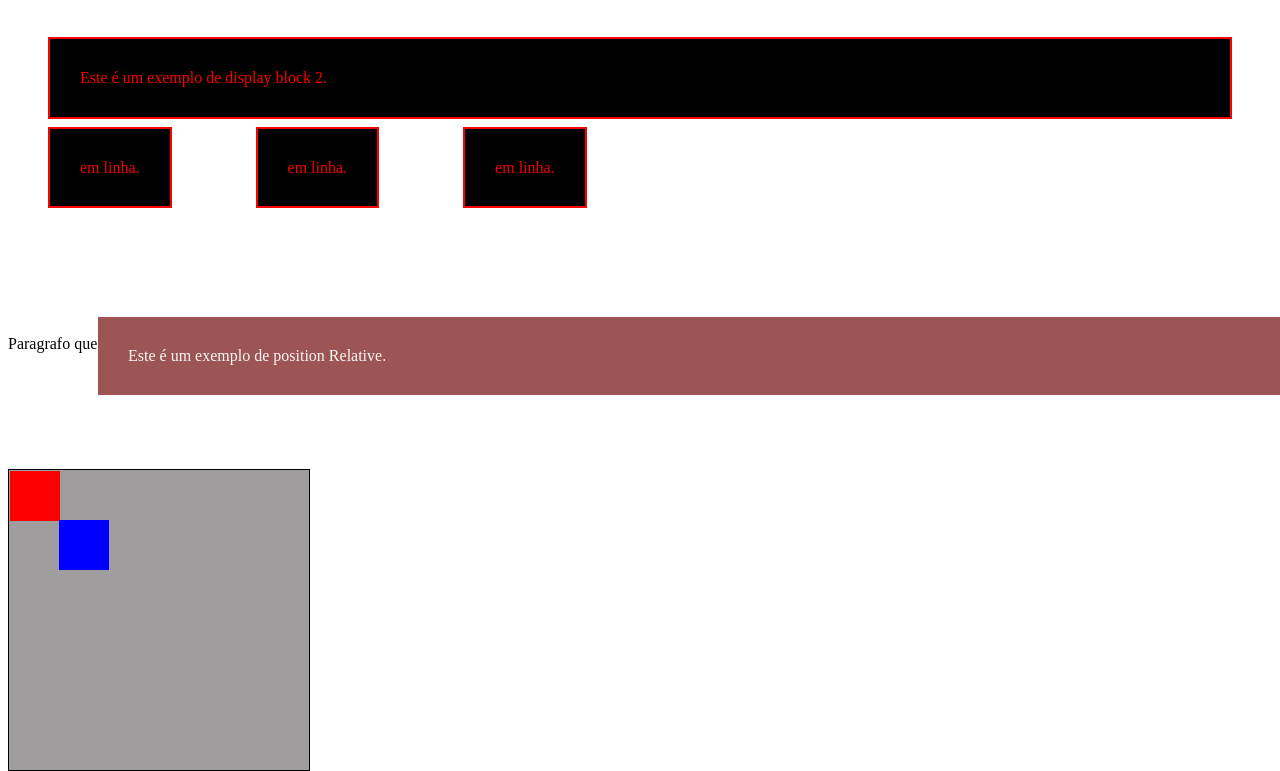
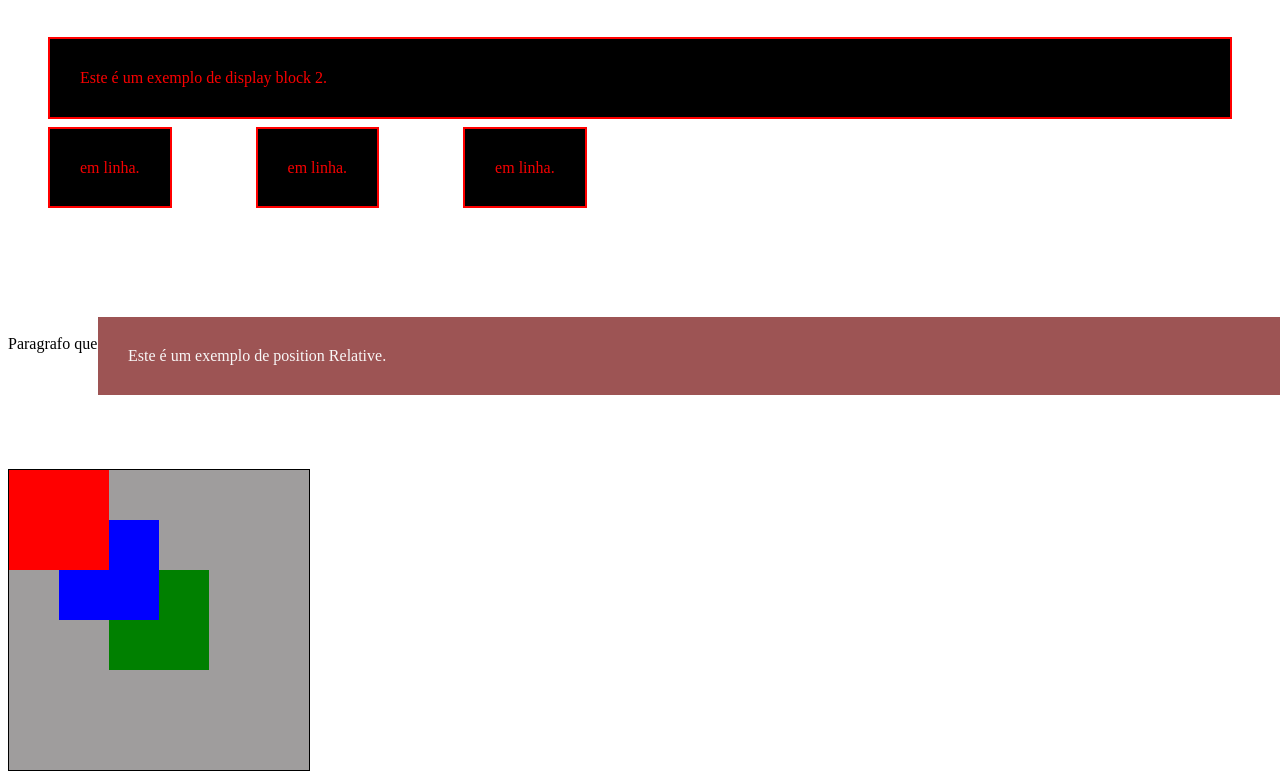
Before and after one commit to ArthurLeote/Udemy-Formata-o-Front-end---HTML-CSS-JAVASCRIPT-REACT, a plain HTML site: page Teste 2 css/ferramenteasCss.html in a window 1280 px wide. Shown: the part 5497-6268 px from the top of the page. Drawn offline with Linux system fonts and the light colour scheme.

Commit message:
inclusão do Z-INDEX ao conteúdo do curso

```diff
--- a/Teste 2 css/ferramenteasCss.html
+++ b/Teste 2 css/ferramenteasCss.html
@@ -226,5 +226,13 @@
 <!--Position Sticky (pegajoso), Adicionado na linha 28-->
 
 
+<!--Position Z-index-->
+<div class="relative-container1">
+      <div class="absolute3"></div>
+      <div class="absolute4"></div>
+      <div class="absolute5"></div>
+</div>
+
+
 </body>
 </html>
--- a/Teste 2 css/titles.css
+++ b/Teste 2 css/titles.css
@@ -508,3 +508,38 @@
       padding: 10px;
       font-size: 20px;
 }
+
+/*Z-index*/
+.relative-container1{
+ width: 300px;
+    height: 300px;
+    border:1px rgb(0, 0, 0) solid;
+    margin-top: 100px;
+    position: absolute;
+    background-color: rgb(159, 157, 157);
+}
+
+.absolute3, .absolute4, .absolute5{
+   width: 100px;
+   height: 100px;
+   background-color: red;
+   position: absolute;
+}
+.absolute3{
+    top: 0px;
+    left: 0px;
+    background-color: red;
+    z-index: 3;
+}
+.absolute4{
+    top: 50px;
+    left: 50px;
+    background-color: blue;
+    z-index: 2;
+}
+.absolute5{
+    top: 100px;
+    left: 100px;
+    background-color: green;
+    z-index: 1;
+}
```
Also changed, not shown: 3_CSS/index.html (+1 -1 lines).
